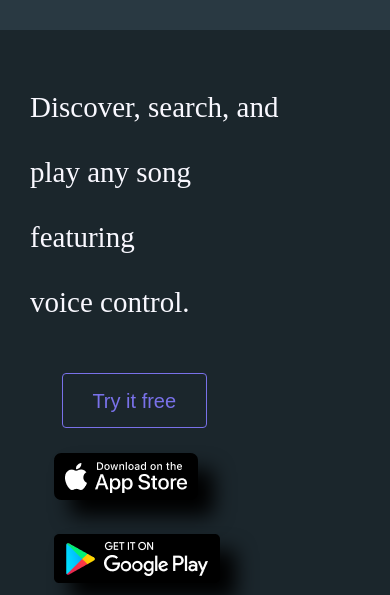
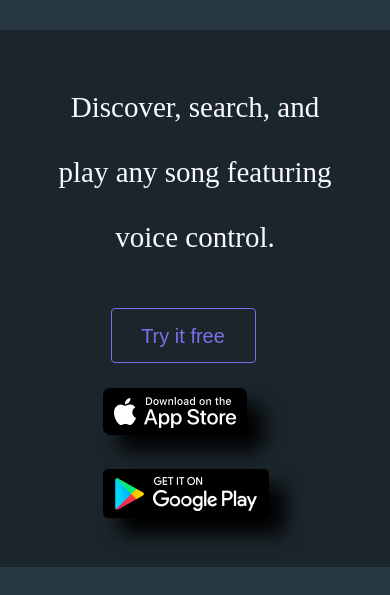
Before and after one commit to AndreyKlimenchenko/HT-13-of-january, a plain HTML site: page index.html in a window 390 px wide. Shown: the part 160-755 px from the top of the page. Drawn offline with Linux system fonts and the light colour scheme.

```diff
--- a/style/style.css
+++ b/style/style.css
@@ -640,7 +640,7 @@
 
     .discover-title {
         padding-top: 45px;
-        margin-left: 30px;
+        text-align: center;
     }
 
     .discover-social-img {
@@ -662,6 +662,7 @@
 
     .section {
         width: 75%;
+        margin: 0px auto;
     }
 
     .footer-btns {
```
